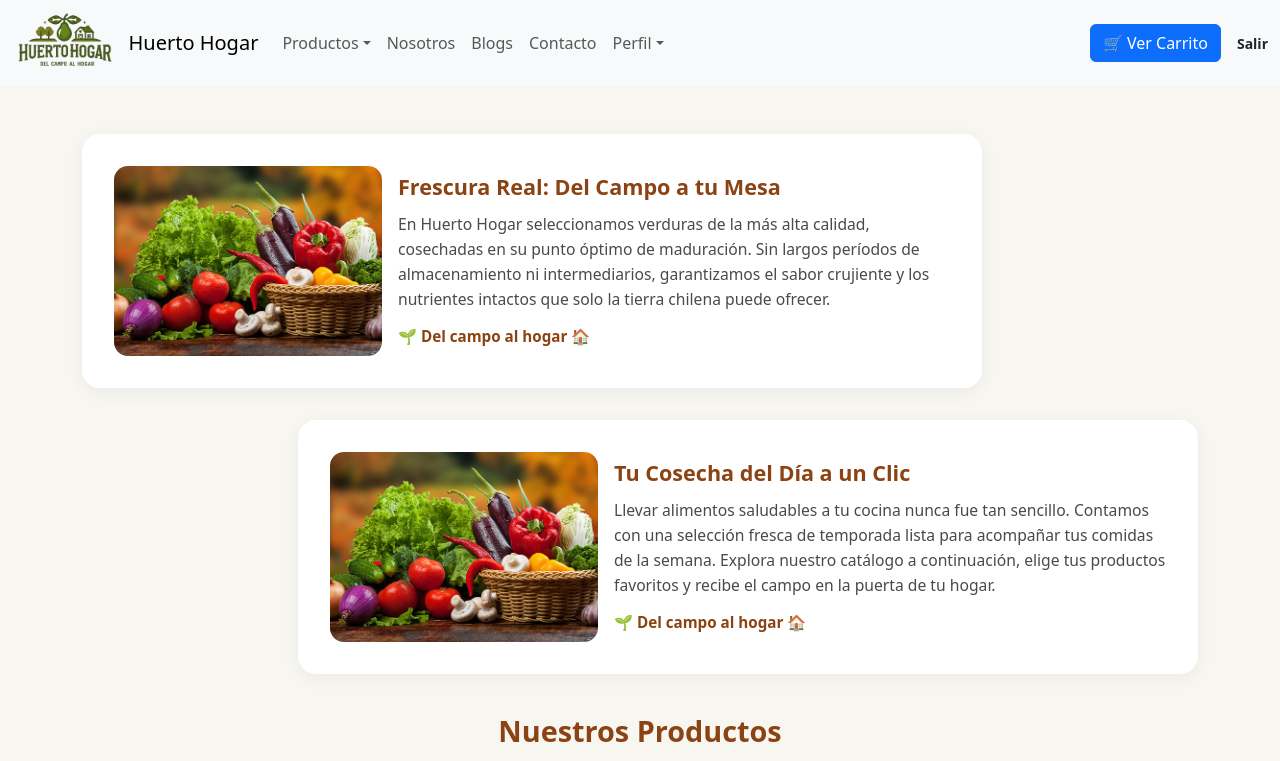
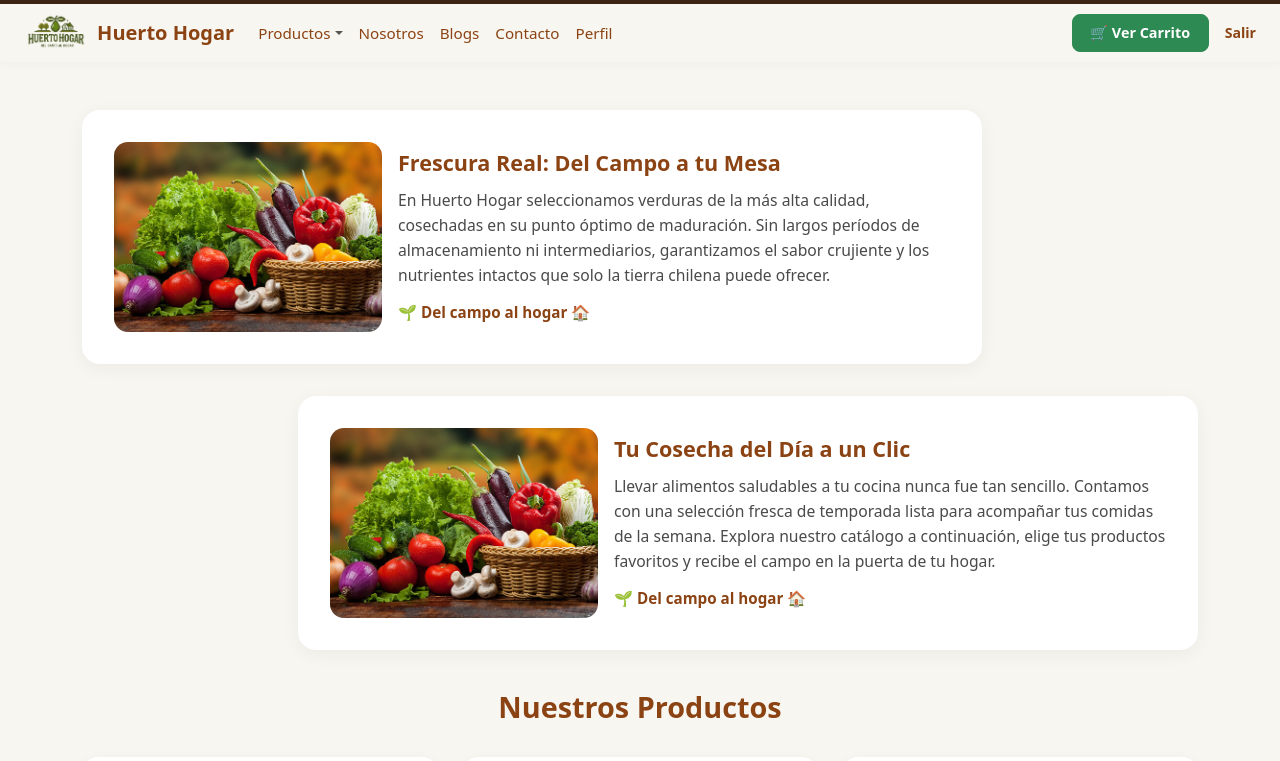
Before and after one commit to Alcoh0lgel/Huerto-hogar-react, a React (Vite) app: page /login/producto in a window 1280 px wide. Shown: the top 761 px of the page. Built offline with nearby package versions, Linux system fonts and the light colour scheme.

Commit message:
Modificación al CSS de NAVBAR y modificación del boton que dirige a PERFIL, ya no es un dropdown.

```diff
--- a/src/components/navbar/navbar.module.css
+++ b/src/components/navbar/navbar.module.css
@@ -1,5 +1,67 @@
+/* Contenedor principal con borde café superior y fondo crema */
+.customNavbar {
+  background-color: #f8f6f0 !important;
+  border-top: 4px solid #3d2314;
+  box-shadow: 0 2px 10px rgba(0, 0, 0, 0.03);
+  padding-top: 0.5rem;
+  padding-bottom: 0.5rem;
+}
+
+/* Logo de Huerto Hogar */
 .logoNavbar {
-  height: 70px;
+  height: 42px;
   width: auto;
   object-fit: contain;
 }
+
+/* Texto de la Marca */
+.brandText {
+  color: #8b4313 !important;
+  font-weight: 700;
+  font-size: 1.25rem;
+}
+
+/* Enlaces de navegación */
+.navLink {
+  color: #8b4313 !important;
+  font-weight: 500;
+  font-size: 0.95rem;
+  transition: color 0.2s ease;
+}
+
+.navLink:hover {
+  color: #2d8a53 !important;
+}
+
+/* Botón Ver Carrito en Verde Orgánico */
+.btnCarrito {
+  background-color: #2d8a53 !important;
+  border-color: #2d8a53 !important;
+  color: #ffffff !important;
+  border-radius: 8px !important;
+  font-weight: 600 !important;
+  padding: 0.45rem 1.1rem !important;
+  font-size: 0.9rem !important;
+  display: inline-flex;
+  align-items: center;
+  gap: 0.4rem;
+  transition: background-color 0.2s ease !important;
+}
+
+.btnCarrito:hover {
+  background-color: #236c41 !important;
+  border-color: #236c41 !important;
+}
+
+/* Enlaces de Autenticación (Acceder, Crear cuenta, Salir) */
+.authLink {
+  color: #8b4313 !important;
+  font-weight: 600;
+  font-size: 0.88rem;
+  text-decoration: none;
+  transition: color 0.2s ease;
+}
+
+.authLink:hover {
+  color: #2d8a53 !important;
+}
--- a/src/components/navbar/navbarIn.jsx
+++ b/src/components/navbar/navbarIn.jsx
@@ -1,73 +1,59 @@
+import React, { useContext } from 'react';
 import Container from 'react-bootstrap/Container';
 import Nav from 'react-bootstrap/Nav';
 import Navbar from 'react-bootstrap/Navbar';
 import NavDropdown from 'react-bootstrap/NavDropdown';
 import Button from 'react-bootstrap/Button';
+import { Badge } from 'react-bootstrap';
 import { Link } from 'react-router-dom';
+import { CartContext } from '../../context/cartContext';
 import styles from './navbar.module.css';
-import { CartContext } from '../../context/cartContext';
-import React, { useContext } from 'react';
-import { Badge } from 'react-bootstrap';
 
 function NavigationBarIn() {
-
   const { carrito, handleOpenCarrito } = useContext(CartContext);
 
   return (
-    <section className='sticky-top'>
-      <Navbar expand="lg" className="bg-body-tertiary">
-      <Container fluid>
-        {/* Logo y Nombre (redirige al menú principal del usuario) */}
-        <Navbar.Brand
-          as={Link}
-          to="/login/menu"
-          className="d-flex align-items-center gap-2 py-0"
-        >
-          <img src="/img/HuertoHogar.png" alt="Huerto Hogar" className={styles.logoNavbar}/>
-          <span>Huerto Hogar</span>
+    <section className="sticky-top">
+      <Navbar expand="lg" className={styles.customNavbar}>
+        <Container fluid className="px-4">
+
+          {/* Logo y Nombre */}
+          <Navbar.Brand as={Link} to="/login/menu" className="d-flex align-items-center gap-2 py-0">
+            <img src="/img/HuertoHogar.png" alt="Huerto Hogar" className={styles.logoNavbar} />
+            <span className={styles.brandText}>Huerto Hogar</span>
           </Navbar.Brand>
 
-        {/* Botón Hamburguesa */}
           <Navbar.Toggle aria-controls="basic-navbar-nav" />
 
-        {/* Contenido colapsable */}
           <Navbar.Collapse id="basic-navbar-nav">
             <Nav className="me-auto align-items-center">
-            {/* Dropdown de Productos */}
-            <NavDropdown title="Productos" id="productos-nav-dropdown">
-              <NavDropdown.Item as={Link} to="/login/producto">
-                Todos los Productos
-              </NavDropdown.Item>
+
+              <NavDropdown title={<span className={styles.navLink}>Productos</span>} id="productos-nav-dropdown">
+                <NavDropdown.Item as={Link} to="/login/producto">Todos los Productos</NavDropdown.Item>
                 <NavDropdown.Item href="#">Frutas Frescas</NavDropdown.Item>
                 <NavDropdown.Item href="#">Verduras Orgánicas</NavDropdown.Item>
                 <NavDropdown.Item href="#">Productos Orgánicos</NavDropdown.Item>
                 <NavDropdown.Item href="#">Productos Lácteos</NavDropdown.Item>
               </NavDropdown>
 
-            {/* Enlaces de navegación */}
-            <Nav.Link as={Link} to="/login/nosotros">
+              <Nav.Link as={Link} to="/login/nosotros" className={styles.navLink}>
                 Nosotros
               </Nav.Link>
-            <Nav.Link as={Link} to="/login/blogs">
+              <Nav.Link as={Link} to="/login/blogs" className={styles.navLink}>
                 Blogs
               </Nav.Link>
-            <Nav.Link as={Link} to="/login/contacto">
+              <Nav.Link as={Link} to="/login/contacto" className={styles.navLink}>
                 Contacto
               </Nav.Link>
+              <Nav.Link as={Link} to="/login/perfil" className={styles.navLink}>
+                Perfil
+              </Nav.Link>
 
-            {/* Dropdown de Perfil */}
-            <NavDropdown title="Perfil" id="perfil-nav-dropdown">
-              <NavDropdown.Item as={Link} to="/login/perfil">Gestionar Perfil</NavDropdown.Item>
-              <NavDropdown.Item href="#">
-                Seguimiento de Pedidos
-              </NavDropdown.Item>
-              <NavDropdown.Item href="#">Historial de Pedidos</NavDropdown.Item>
-            </NavDropdown>
             </Nav>
 
-          {/* Sección Carrito + Salir */}
+            {/* Carrito + Salir */}
             <div className="d-flex align-items-center gap-3">
-            <Button variant="primary" onClick={handleOpenCarrito}>
+              <Button className={styles.btnCarrito} onClick={handleOpenCarrito}>
                 🛒 Ver Carrito{' '}
                 {carrito.length > 0 && (
                   <Badge bg="light" text="dark" className="ms-1">
@@ -76,18 +62,17 @@ function NavigationBarIn() {
                 )}
               </Button>
 
-            <div className="d-flex flex-column text-end small">
-              <Nav.Link as={Link} to="/" className="py-0 fw-semibold text-dark">
+              <div className="d-flex flex-column text-end">
+                <Nav.Link as={Link} to="/" className={styles.authLink}>
                   Salir
                 </Nav.Link>
               </div>
             </div>
+
           </Navbar.Collapse>
         </Container>
       </Navbar>
-
     </section>
-
   );
 }
 
--- a/src/components/navbar/navbarout.jsx
+++ b/src/components/navbar/navbarout.jsx
@@ -1,57 +1,56 @@
+import React, { useContext } from 'react';
 import Container from 'react-bootstrap/Container';
 import Nav from 'react-bootstrap/Nav';
 import Navbar from 'react-bootstrap/Navbar';
 import NavDropdown from 'react-bootstrap/NavDropdown';
 import Button from 'react-bootstrap/Button';
+import { Badge } from 'react-bootstrap';
 import { Link } from 'react-router-dom';
+import { CartContext } from '../../context/cartContext';
 import styles from './navbar.module.css';
-import { CartContext } from '../../context/cartContext';
-import React, { useContext } from 'react';
-import { Badge } from 'react-bootstrap';
 
 function NavigationBar() {
-
   const { carrito, handleOpenCarrito } = useContext(CartContext);
 
   return (
-    <section className='sticky-top'>
-      <Navbar expand="lg" className="bg-body-tertiary">
-      <Container fluid>
+    <section className="sticky-top">
+      <Navbar expand="lg" className={styles.customNavbar}>
+        <Container fluid className="px-4">
 
           {/* Logo y Nombre */}
           <Navbar.Brand as={Link} to="/" className="d-flex align-items-center gap-2 py-0">
-          <img src="/img/HuertoHogar.png" alt="Huerto Hogar" className={styles.logoNavbar}/>
-          <span>Huerto Hogar</span>
+            <img src="/img/HuertoHogar.png" alt="Huerto Hogar" className={styles.logoNavbar} />
+            <span className={styles.brandText}>Huerto Hogar</span>
           </Navbar.Brand>
 
-        {/* Botón Hamburguesa */}
           <Navbar.Toggle aria-controls="basic-navbar-nav" />
 
-        {/* Contenido colapsable */}
           <Navbar.Collapse id="basic-navbar-nav">
             <Nav className="me-auto align-items-center">
 
-            {/* Dropdown de Productos */}
-            <NavDropdown title="Productos" id="basic-nav-dropdown">
-              <NavDropdown.Item as={Link} to="/producto">
-                Todos los Productos
-              </NavDropdown.Item>
+              <NavDropdown title={<span className={styles.navLink}>Productos</span>} id="basic-nav-dropdown">
+                <NavDropdown.Item as={Link} to="/producto">Todos los Productos</NavDropdown.Item>
                 <NavDropdown.Item href="#">Frutas Frescas</NavDropdown.Item>
                 <NavDropdown.Item href="#">Verduras Orgánicas</NavDropdown.Item>
-              <NavDropdown.Item href="#">Productos Orgánico</NavDropdown.Item>
+                <NavDropdown.Item href="#">Productos Orgánicos</NavDropdown.Item>
                 <NavDropdown.Item href="#">Productos Lácteos</NavDropdown.Item>
               </NavDropdown>
 
-            {/* Enlaces de navegación */}
-            <Nav.Link as={Link} to="/nosotros">Nosotros</Nav.Link>
-            <Nav.Link as={Link} to="/blogs">Blogs</Nav.Link>
-            <Nav.Link as={Link} to="/contacto">Contacto</Nav.Link>
+              <Nav.Link as={Link} to="/nosotros" className={styles.navLink}>
+                Nosotros
+              </Nav.Link>
+              <Nav.Link as={Link} to="/blogs" className={styles.navLink}>
+                Blogs
+              </Nav.Link>
+              <Nav.Link as={Link} to="/contacto" className={styles.navLink}>
+                Contacto
+              </Nav.Link>
 
             </Nav>
 
-          {/* Sección Carrito + Acceder / Crear cuenta */}
+            {/* Carrito + Acceder / Crear cuenta */}
             <div className="d-flex align-items-center gap-3">
-            <Button variant="primary" onClick={handleOpenCarrito}>
+              <Button className={styles.btnCarrito} onClick={handleOpenCarrito}>
                 🛒 Ver Carrito{' '}
                 {carrito.length > 0 && (
                   <Badge bg="light" text="dark" className="ms-1">
@@ -60,11 +59,11 @@ function NavigationBar() {
                 )}
               </Button>
 
-            <div className="d-flex flex-column text-end small">
-              <Nav.Link as={Link} to="/acceder" className="py-0 fw-semibold text-dark">
+              <div className="d-flex flex-column text-end">
+                <Nav.Link as={Link} to="/acceder" className={styles.authLink}>
                   Acceder
                 </Nav.Link>
-              <Nav.Link as={Link} to="/crearCuenta" className="py-0 text-secondary">
+                <Nav.Link as={Link} to="/crearCuenta" className={styles.authLink} style={{ fontSize: '0.8rem', opacity: 0.85 }}>
                   Crear una cuenta
                 </Nav.Link>
               </div>
@@ -73,9 +72,7 @@ function NavigationBar() {
           </Navbar.Collapse>
         </Container>
       </Navbar>
-
     </section>
-
   );
 }
 
```
Lines whose indentation alone changed are shown as unchanged.
